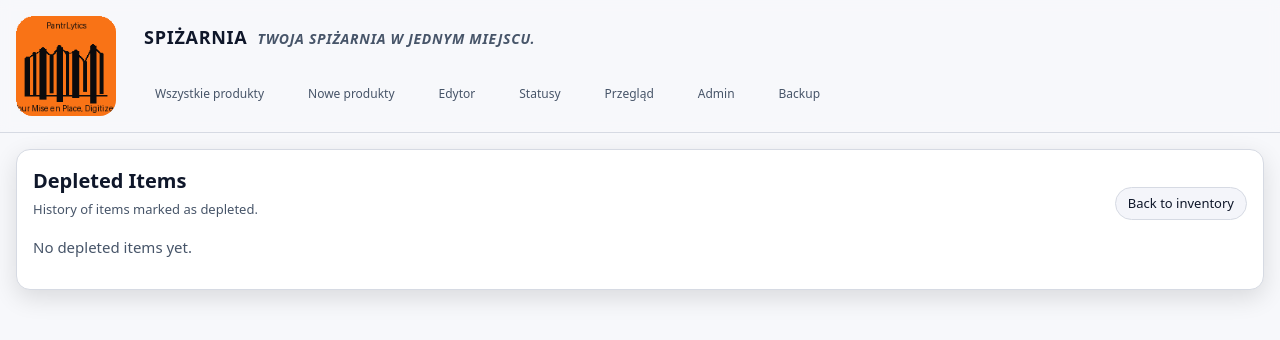
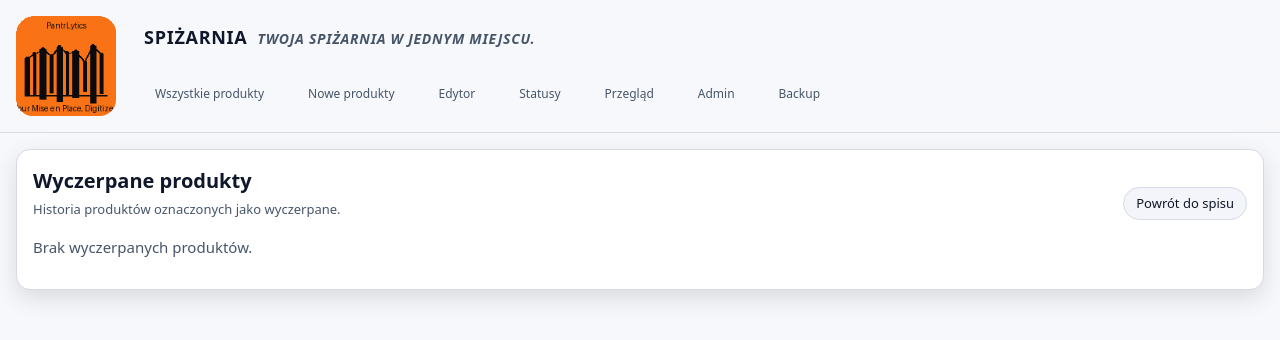
Before and after one commit to Dzwonel/Spizarnia, a FastAPI app: page /depleted in a window 1280 px wide. Shown: the top 340 px of the page. Run offline with FastAPI, Linux system fonts and the light colour scheme; data that the repository does not hold is empty; parts of the project's set-up code (start-up, migrations or seed data) failed here and were passed over; some libraries are stand-ins or nearby versions.

Commit message:
Update depleted.html

```diff
--- a/app/templates/depleted.html
+++ b/app/templates/depleted.html
@@ -1,15 +1,15 @@
 {% extends "layout.html" %}
-{% block title %}Depleted Items · Pantrlytics{% endblock %}
+{% block title %}Wyczerpane produkty - Spiżarnia{% endblock %}
 
 {% block content %}
 <section class="card">
   <header class="page-header">
     <div class="page-header-text">
-      <h1 class="page-title">Depleted Items</h1>
-      <p class="page-subtitle">History of items marked as depleted.</p>
+      <h1 class="page-title">Wyczerpane produkty</h1>
+      <p class="page-subtitle">Historia produktów oznaczonych jako wyczerpane.</p>
     </div>
     <div class="page-header-actions">
-      <a class="btn" href="{{ url_for('index') }}">Back to inventory</a>
+      <a class="btn" href="{{ url_for('index') }}">Powrót do spisu</a>
     </div>
   </header>
 
@@ -18,14 +18,14 @@
       <table class="table table-inventory">
         <thead>
           <tr>
-            <th>Name</th>
-            <th>Category</th>
-            <th>Location</th>
-            <th>Bin</th>
-            <th>Depleted on</th>
-            <th>Days on hand</th>
-            <th>Reason</th>
-            <th class="right">Actions</th>
+            <th>Nazwa</th>
+            <th>Kategoria</th>
+            <th>Miejsce</th>
+            <th>Pojemnik</th>
+            <th>Wyczerpane w</th>
+            <th>Dni w posiadaniu</th>
+            <th>Powód</th>
+            <th class="right">Akcje</th>
           </tr>
         </thead>
         <tbody>
@@ -49,18 +49,18 @@
       </table>
     </div>
     <div class="pagination">
-      <div class="pagination-info">Page {{ page }} of {{ total_pages }} ({{ total_count }} items)</div>
+      <div class="pagination-info">Strona {{ page }} z {{ total_pages }} ({{ total_count }} produktów)</div>
       <div class="pagination-controls">
         {% if page > 1 %}
-          <a class="btn" href="{{ url_for('depleted_items', page=page-1) }}">← Prev</a>
+          <a class="btn" href="{{ url_for('depleted_items', page=page-1) }}">← Poprzedni</a>
         {% endif %}
         {% if page < total_pages %}
-          <a class="btn" href="{{ url_for('depleted_items', page=page+1) }}">Next →</a>
+          <a class="btn" href="{{ url_for('depleted_items', page=page+1) }}">Następny →</a>
         {% endif %}
       </div>
     </div>
   {% else %}
-    <p class="muted">No depleted items yet.</p>
+    <p class="muted">Brak wyczerpanych produktów.</p>
   {% endif %}
 </section>
 {% endblock %}
```
